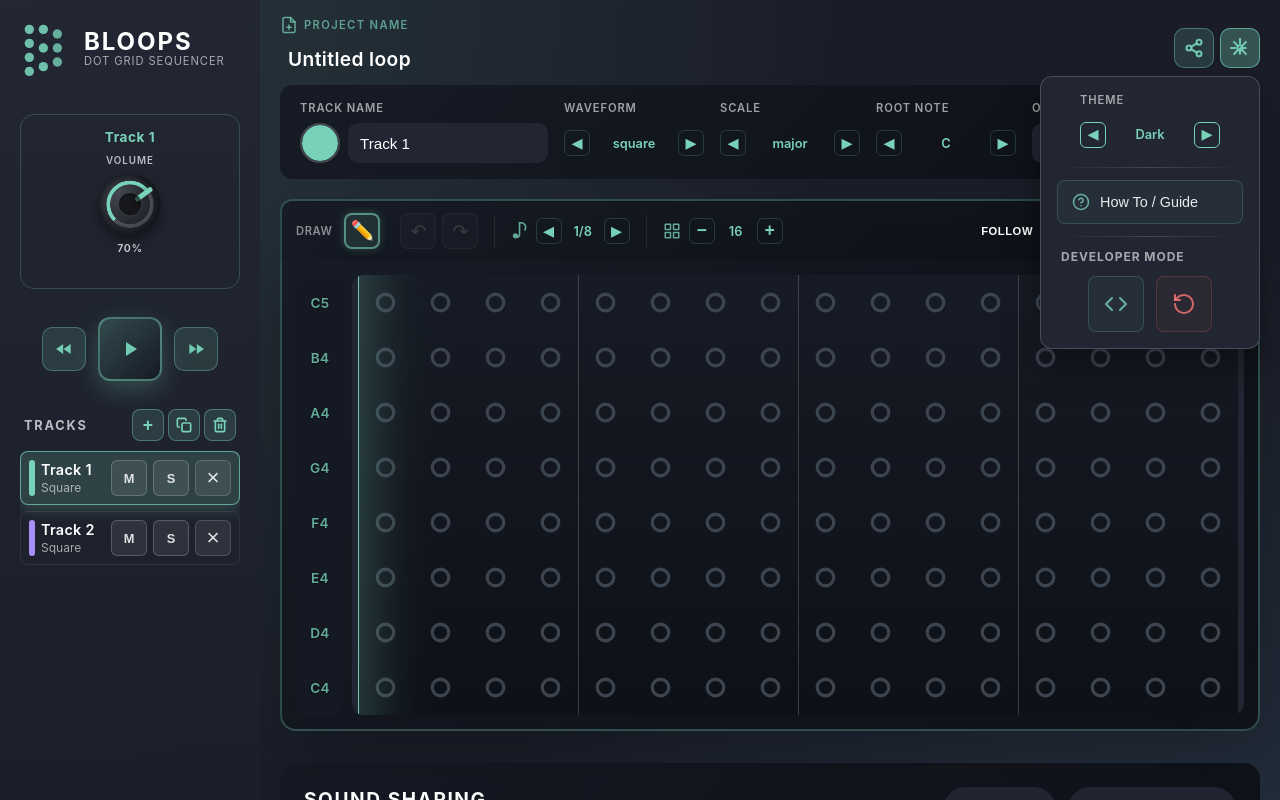
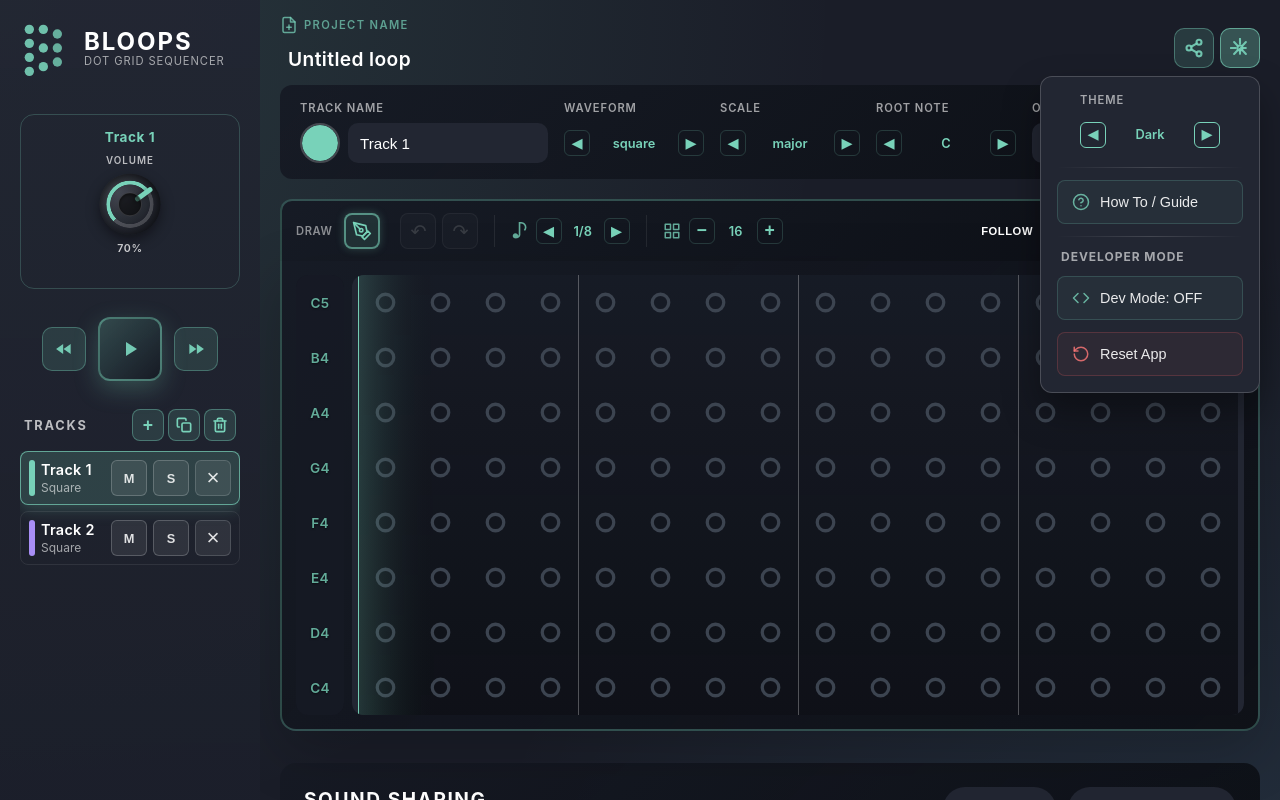
Before and after one commit to Gibson417/Bitloop, a Svelte app in the folder bloops_app/: page / in a window 1280 px wide. Both pictures are taken after a click on the button 1240 px from the left and 47 px from the top of the page. Shown: the top 800 px of the page. Built offline with nearby package versions, Linux system fonts and the light colour scheme.

Commit message:
Implement UI improvements: full-width buttons, remove custom waveform, update pencil icon, improve grid line visibility
Co-authored-by: Gibson417 <142834301+Gibson417@users.noreply.github.com>

```diff
--- a/bloops_app/src/components/Grid.svelte
+++ b/bloops_app/src/components/Grid.svelte
@@ -216,11 +216,11 @@
 
         // Use different opacity/color for bar boundaries vs quarter-bar boundaries vs sub-beats
         if (isBarBoundary) {
-          ctx.strokeStyle = hexToRgba(trackColor, 0.55); // Increased from 0.35 for better visibility
+          ctx.strokeStyle = hexToRgba(trackColor, 0.75); // Increased for better visibility
         } else if (isQuarterBarBoundary) {
-          ctx.strokeStyle = 'rgba(255, 255, 255, 0.18)'; // Increased from grid style for better visibility
+          ctx.strokeStyle = 'rgba(255, 255, 255, 0.28)'; // Increased for better visibility
         } else if (isZoomed) {
-          ctx.strokeStyle = hexToRgba(trackColor, 0.12); // Increased from 0.08 for better visibility
+          ctx.strokeStyle = hexToRgba(trackColor, 0.18); // Increased for better visibility
         } else {
           continue; // Skip non-boundary lines in normal view
         }
--- a/bloops_app/src/components/GridToolbar.svelte
+++ b/bloops_app/src/components/GridToolbar.svelte
@@ -26,7 +26,12 @@
       aria-label="Draw tool"
       aria-pressed="true"
     >
-      <span class="tool-icon" aria-hidden="true">✏️</span>
+      <svg class="tool-icon" aria-hidden="true" viewBox="0 0 24 24" fill="none" stroke="currentColor" stroke-width="2" stroke-linecap="round" stroke-linejoin="round">
+        <path d="M12 19l7-7 3 3-7 7-3-3z"/>
+        <path d="M18 13l-1.5-7.5L2 2l3.5 14.5L13 18l5-5z"/>
+        <path d="M2 2l7.586 7.586"/>
+        <circle cx="11" cy="11" r="2"/>
+      </svg>
     </button>
   </div>
   <div class="history-buttons">
@@ -114,7 +119,8 @@
   }
 
   .tool-icon {
-    font-size: 1.2rem;
+    width: 20px;
+    height: 20px;
     line-height: 1;
   }
 
@@ -170,7 +176,8 @@
     }
 
     .tool-icon {
-      font-size: 1.3rem;
+      width: 24px;
+      height: 24px;
     }
 
     .history-btn {
--- a/bloops_app/src/components/SettingsMenu.svelte
+++ b/bloops_app/src/components/SettingsMenu.svelte
@@ -137,10 +137,9 @@
       <div class="settings-divider"></div>
       <div class="settings-section">
         <div class="section-title">Developer Mode</div>
-        <div class="dev-buttons-row">
         <button
           type="button"
-            class="menu-item toggle-btn square-btn"
+          class="menu-item toggle-btn"
           class:active={devModeEnabled}
           on:click={toggleDevMode}
           role="menuitemcheckbox"
@@ -152,10 +151,11 @@
             <polyline points="16 18 22 12 16 6"/>
             <polyline points="8 6 2 12 8 18"/>
           </svg>
+          <span>{devModeEnabled ? 'Dev Mode: ON' : 'Dev Mode: OFF'}</span>
         </button>
         <button
           type="button"
-            class="menu-item reset-btn square-btn"
+          class="menu-item reset-btn"
           on:click={resetApp}
           role="menuitem"
           title="Reset App"
@@ -165,8 +165,8 @@
             <path d="M3 12a9 9 0 1 0 9-9 9.75 9.75 0 0 0-6.74 2.74L3 8"/>
             <path d="M3 3v5h5"/>
           </svg>
+          <span>Reset App</span>
         </button>
-        </div>
       </div>
     </div>
   {/if}
@@ -339,32 +339,6 @@
     color: rgba(255, 120, 120, 1);
   }
 
-  /* Developer buttons row layout */
-  .dev-buttons-row {
-    display: flex;
-    gap: 12px;
-    justify-content: center;
-  }
-
-  /* Square button styling */
-  .menu-item.square-btn {
-    width: 56px;
-    height: 56px;
-    padding: 0;
-    display: flex;
-    align-items: center;
-    justify-content: center;
-  }
-
-  .menu-item.square-btn .menu-icon {
-    width: 24px;
-    height: 24px;
-  }
-
-  .menu-item.square-btn:hover {
-    transform: translateY(-2px);
-  }
-
   @media (max-width: 768px) {
     .settings-menu {
       align-items: stretch;
--- a/bloops_app/src/components/TrackControls.svelte
+++ b/bloops_app/src/components/TrackControls.svelte
@@ -8,7 +8,7 @@
 
   const dispatch = createEventDispatcher();
 
-  const waveformOptions = ['sine', 'square', 'triangle', 'sawtooth', 'noise', 'custom'];
+  const waveformOptions = ['sine', 'square', 'triangle', 'sawtooth', 'noise'];
   const scaleOptions = [...Object.keys(scales), 'custom'];
   const rootNoteOptions = [
     { value: 0, label: 'C' },
@@ -97,24 +97,6 @@
         on:change={(event) => handleChange('waveform', event.detail.value)}
       />
     </div>
-
-    {#if track.waveform === 'custom'}
-      <div class="control slider-control">
-        <label for={`custom-shape-${trackIndex}`}>Custom shape</label>
-        <div class="slider-field">
-          <input
-            id={`custom-shape-${trackIndex}`}
-            type="range"
-            min="0"
-            max="1"
-            step="0.01"
-            value={track.customShape ?? 0.5}
-            on:input={(event) => handleChange('customShape', Number(event.target.value))}
-          />
-          <span>{Math.round((track.customShape ?? 0.5) * 100)}%</span>
-        </div>
-      </div>
-    {/if}
 
     <div class="control plain">
       <ArrowSelector
```
Also changed, not shown: bloops_app/src/components/TrackBar.svelte (+1 -19 lines). Lines whose indentation alone changed are shown as unchanged.
